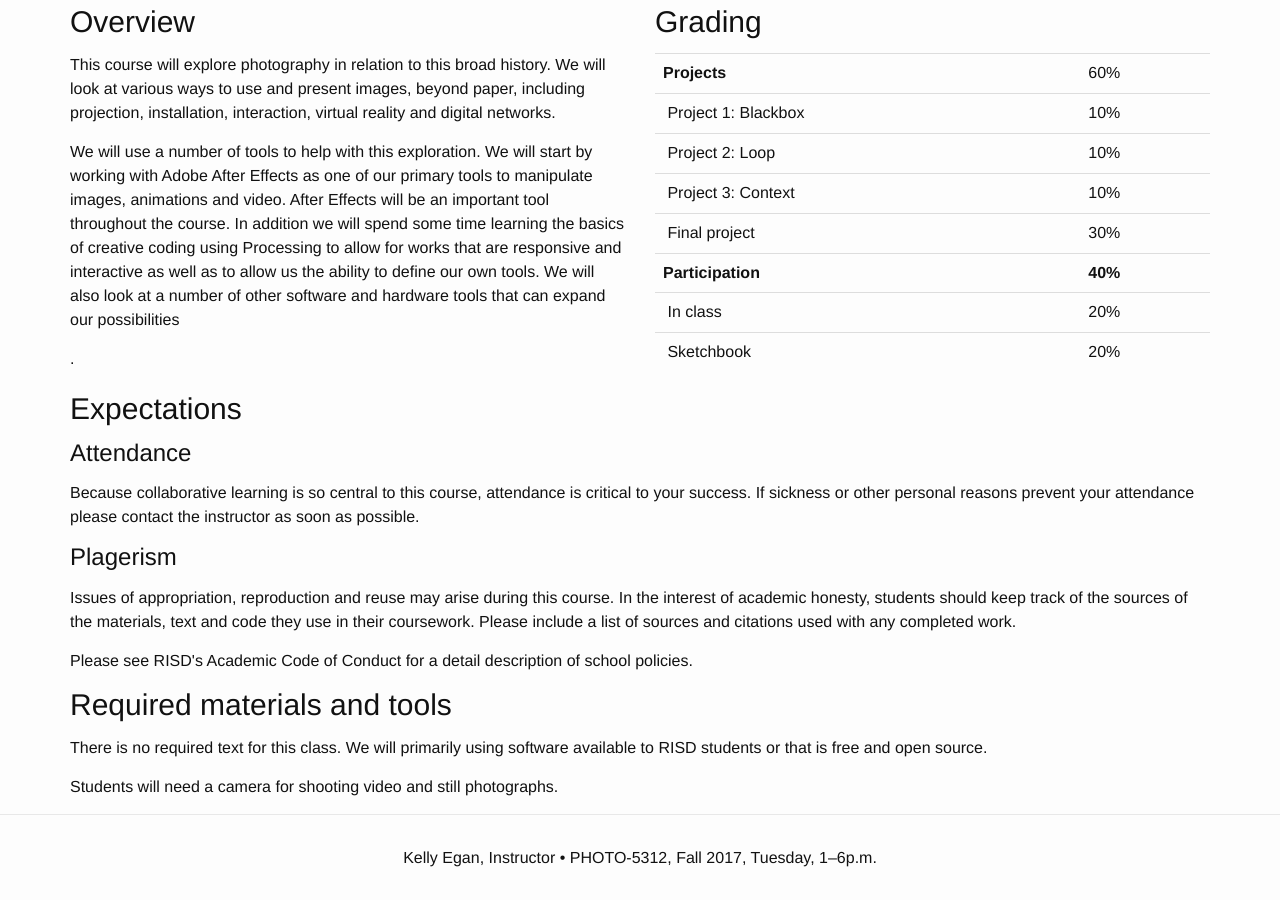
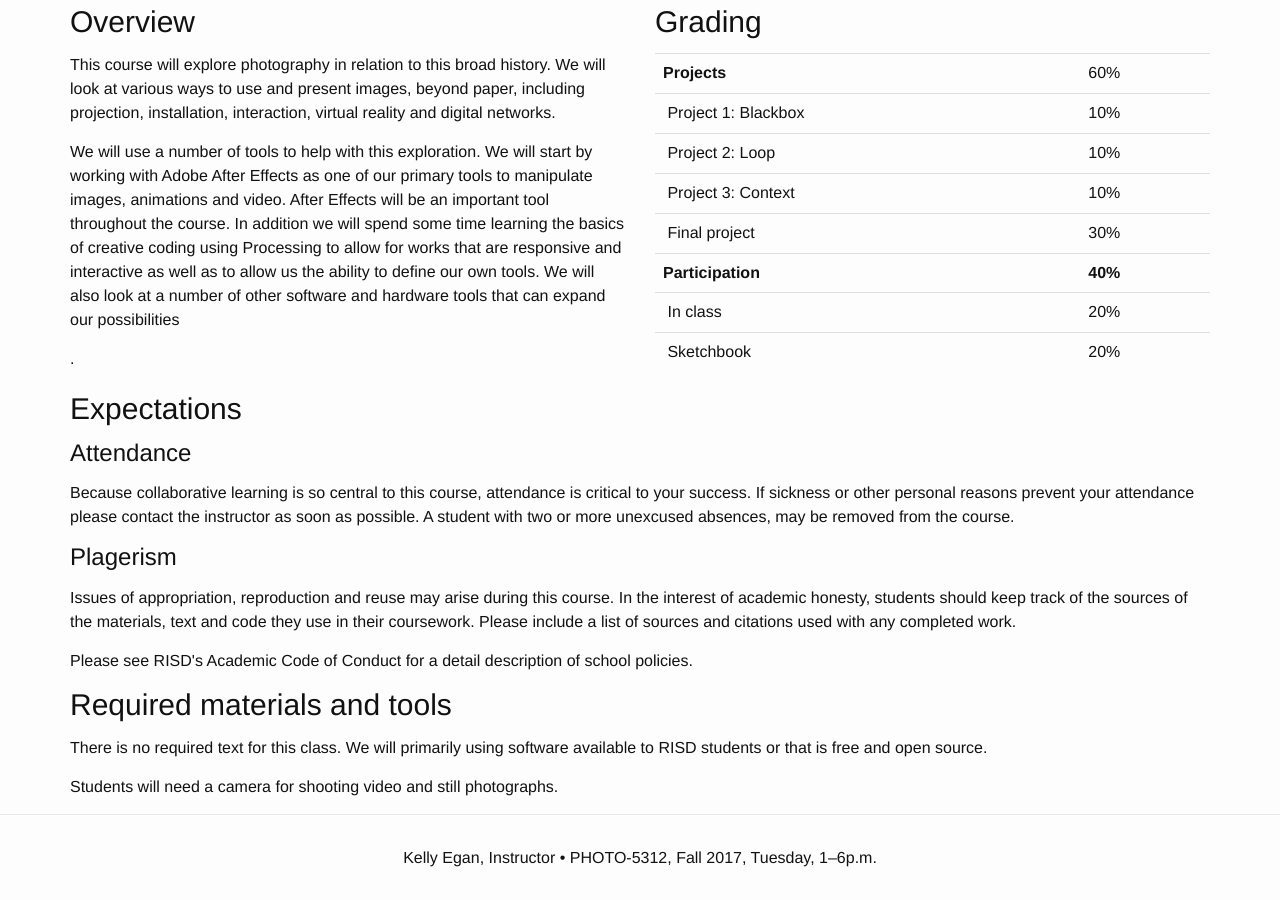
Before and after one commit to kellyegan/StillMoving, a Jekyll site: the page built from course-info.html, in a window 1280 px wide and 900 px high, scrolled down 735 px. Built offline with Jekyll 4.4.1, drawn with Linux system fonts in a browser that asks for light colours.

Commit message:
Update attendance policy.

```diff
--- a/course-info.html
+++ b/course-info.html
@@ -59,7 +59,7 @@ permalink: /course-info/
 <h2>Expectations</h2>
 
 <h3>Attendance</h3>
-<p>Because collaborative learning is so central to this course, attendance is critical to your success. If sickness or other personal reasons prevent your attendance please contact the instructor as soon as possible.
+<p>Because collaborative learning is so central to this course, attendance is critical to your success. If sickness or other personal reasons prevent your attendance please contact the instructor as soon as possible. A student with two or more unexcused absences, may be removed from the course.
 </p>
 
 <h3>Plagerism</h3>
```
